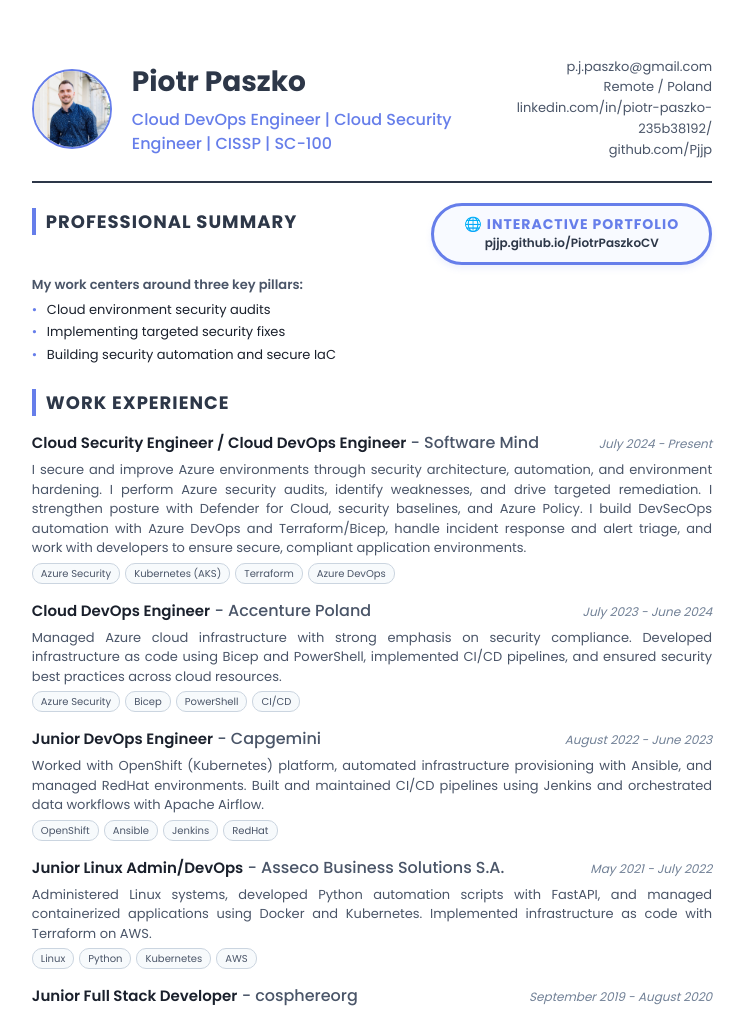
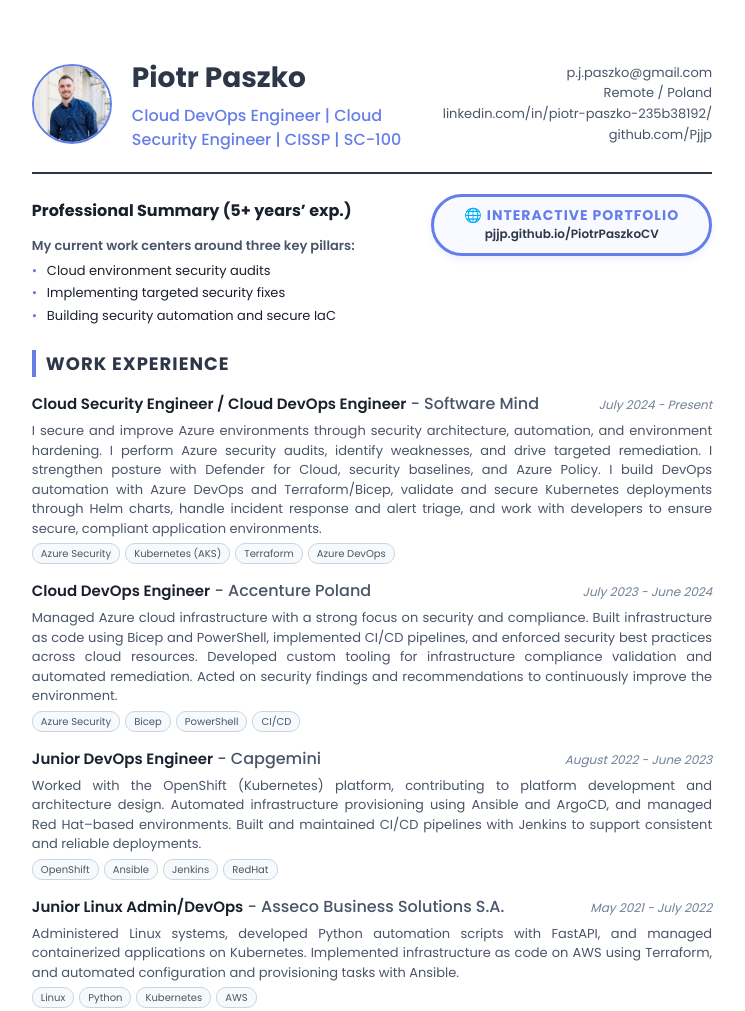
Before and after one commit to Pjjp/PiotrPaszkoCV, a plain HTML site: page cv.html in a window 1280 px wide. Shown: the top 1011 px of the page, without its empty margins (268-1013 px from the left). Drawn offline with Linux system fonts and the light colour scheme.

Commit message:
PiotrPaszkoCV:v2

```diff
--- a/cv.html
+++ b/cv.html
@@ -323,23 +323,26 @@
         <div class="header-contact">
             <div>p.j.paszko@gmail.com</div>
             <div>Remote / Poland</div>
-            <div>linkedin.com/in/piotr-paszko-235b38192/</div>
+            <div style="white-space: nowrap;">linkedin.com/in/piotr-paszko-235b38192/</div>
             <div>github.com/Pjjp</div>
         </div>
     </header>
 
     <section id="summary" style="position: relative;">
         <div style="display: flex; justify-content: space-between; align-items: flex-start;">
-            <h3 class="section-title">Professional Summary</h3>
+            <h4 class="section-title">Professional Summary (5+ years’ exp.)</h3>
+
 
             <a href="https://pjjp.github.io/PiotrPaszkoCV/" class="cv-badge" target="_blank" style="margin-top: -5px;">
                 <span class="cv-badge-title">🌐 Interactive Portfolio</span>
                 <span class="cv-badge-url">pjjp.github.io/PiotrPaszkoCV</span>
             </a>
+
         </div>
 
-        <div style="margin-top: 10px;">
-            <p class="description" style="font-weight: 600; margin-bottom: 5px;">My work centers around three key pillars:</p>
+        <div style="margin-top: -20px;">
+            <p class="description" style="font-weight: 600; margin-bottom: 5px;">My current work centers around three key pillars:</p>
+
             <ul class="about-list">
                 <li>Cloud environment security audits</li>
                 <li>Implementing targeted security fixes</li>
@@ -360,7 +363,7 @@
                 <span class="date">July 2024 - Present</span>
             </div>
             <p class="description">
-                I secure and improve Azure environments through security architecture, automation, and environment hardening. I perform Azure security audits, identify weaknesses, and drive targeted remediation. I strengthen posture with Defender for Cloud, security baselines, and Azure Policy. I build DevSecOps automation with Azure DevOps and Terraform/Bicep, handle incident response and alert triage, and work with developers to ensure secure, compliant application environments.
+                I secure and improve Azure environments through security architecture, automation, and environment hardening. I perform Azure security audits, identify weaknesses, and drive targeted remediation. I strengthen posture with Defender for Cloud, security baselines, and Azure Policy. I build DevOps automation with Azure DevOps and Terraform/Bicep, validate and secure Kubernetes deployments through Helm charts, handle incident response and alert triage, and work with developers to ensure secure, compliant application environments.
             </p>
             <div class="tags">
                 <span class="tag">Azure Security</span>
@@ -379,7 +382,7 @@
                 <span class="date">July 2023 - June 2024</span>
             </div>
             <p class="description">
-                Managed Azure cloud infrastructure with strong emphasis on security compliance. Developed infrastructure as code using Bicep and PowerShell, implemented CI/CD pipelines, and ensured security best practices across cloud resources.
+                Managed Azure cloud infrastructure with a strong focus on security and compliance. Built infrastructure as code using Bicep and PowerShell, implemented CI/CD pipelines, and enforced security best practices across cloud resources. Developed custom tooling for infrastructure compliance validation and automated remediation. Acted on security findings and recommendations to continuously improve the environment.
             </p>
             <div class="tags">
                 <span class="tag">Azure Security</span>
@@ -398,7 +401,7 @@
                 <span class="date">August 2022 - June 2023</span>
             </div>
             <p class="description">
-                Worked with OpenShift (Kubernetes) platform, automated infrastructure provisioning with Ansible, and managed RedHat environments. Built and maintained CI/CD pipelines using Jenkins and orchestrated data workflows with Apache Airflow.
+                Worked with the OpenShift (Kubernetes) platform, contributing to platform development and architecture design. Automated infrastructure provisioning using Ansible and ArgoCD, and managed Red Hat–based environments. Built and maintained CI/CD pipelines with Jenkins to support consistent and reliable deployments.
             </p>
             <div class="tags">
                 <span class="tag">OpenShift</span>
@@ -417,7 +420,7 @@
                 <span class="date">May 2021 - July 2022</span>
             </div>
             <p class="description">
-                Administered Linux systems, developed Python automation scripts with FastAPI, and managed containerized applications using Docker and Kubernetes. Implemented infrastructure as code with Terraform on AWS.
+                Administered Linux systems, developed Python automation scripts with FastAPI, and managed containerized applications on Kubernetes. Implemented infrastructure as code on AWS using Terraform, and automated configuration and provisioning tasks with Ansible.
             </p>
             <div class="tags">
                 <span class="tag">Linux</span>
@@ -476,6 +479,7 @@
                 <div class="cert-info">
                     <h4>CISSP (Certified Information Systems Security Professional)</h4>
                     <p>ISC2 (Exam Passed)</p>
+                    <p>Application currently being processed.</p>
                 </div>
             </div>
             <div class="cert-item">
@@ -543,15 +547,15 @@
             </div>
             <div class="skill-item">
                 <span>🔒</span>
-                <span>Private Endpoints, network segmentation, VNet isolation</span>
+                <span>Firewall, Private Endpoints, network segmentation, VNet isolation</span>
             </div>
             <div class="skill-item">
                 <span>🚀</span>
-                <span>DevSecOps automation (Azure DevOps, Terraform)</span>
+                <span>DevOps automation (Azure DevOps, Terraform)</span>
             </div>
             <div class="skill-item">
                 <span>☸️</span>
-                <span>AKS security (pod controls, network policies)</span>
+                <span>AKS security (secure deployments, helm charts validation)</span>
             </div>
             <div class="skill-item">
                 <span>🔐</span>
@@ -573,10 +577,9 @@
             </p>
             <div class="project-details">
                 <ul>
-                    <li><strong>Infrastructure Hardening:</strong> Terraform modules for secure VPC, IAM, and Security Groups.</li>
                     <li><strong>Kubernetes Security:</strong> Implementation of RBAC, Network Policies, and Pod Security Standards.</li>
                     <li><strong>Application Security:</strong> OWASP Top 10 mitigation strategies implemented in Angular and Python.</li>
-                    <li><strong>DevSecOps:</strong> CI/CD with SAST/DAST and container image scanning.</li>
+                    <li><strong>DevSecOps:</strong> CI/CD with SAST.</li>
                 </ul>
             </div>
         </div>
```
Also changed, not shown: 1 other file.
